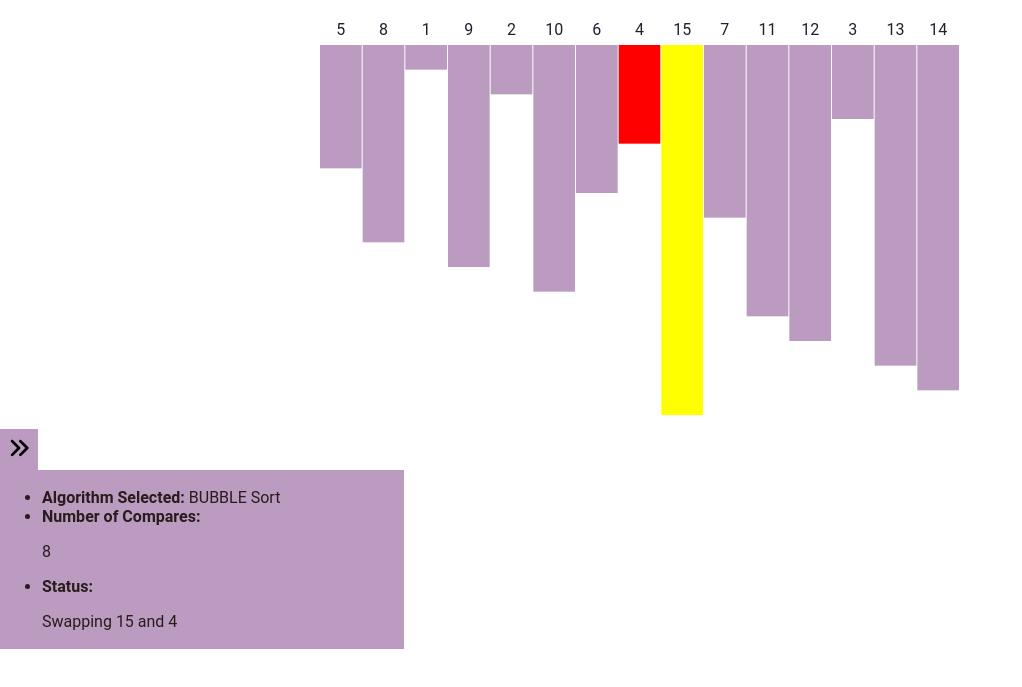
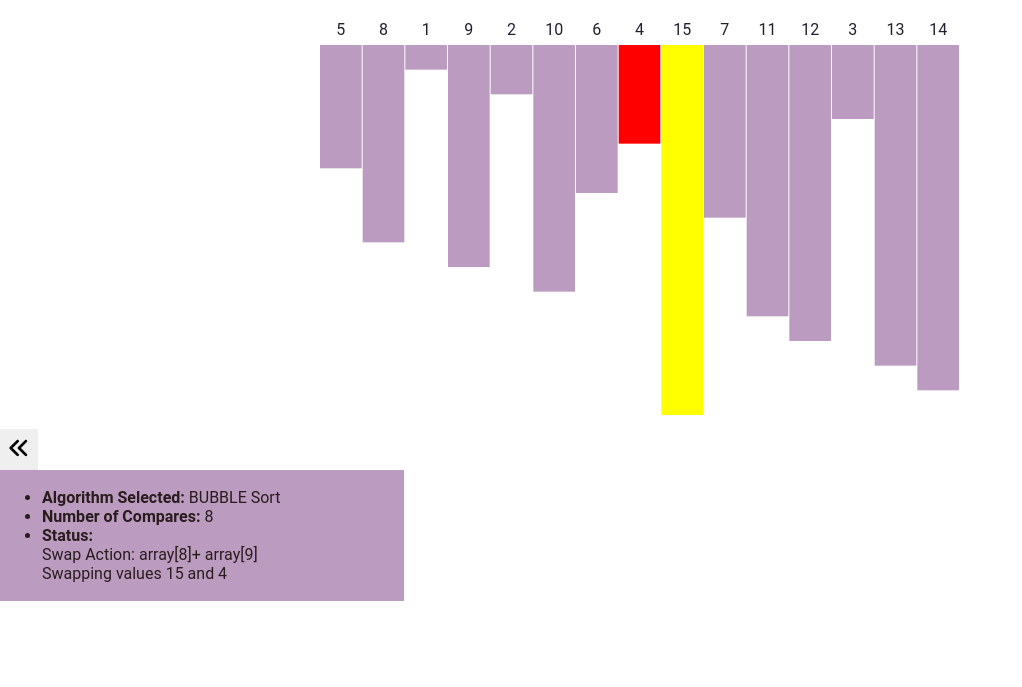
Before and after one commit to Bikesh14/VizAlgoCraft, a website: page index.html in a window 1280 px wide. Both pictures are taken after a click on the icon 884 px from the left and 37 px from the top of the page. Shown: the part 73-760 px from the top of the page, without its empty margins (0-1022 px from the left). Drawn offline with Linux system fonts and the light colour scheme.

Commit message:
add: auto toggle of sidepanel after sort process begin

```diff
--- a/index.html
+++ b/index.html
@@ -69,10 +69,10 @@
       <ul>
         <li><strong>Algorithm Selected:</strong> <span id="algorithm-name"></span></li>
         <li><strong>Number of Compares:</strong>
-          <p><span id="compare-count"></span></p>
+          <span id="compare-count"></span>
         </li>
         <li><strong>Status:</strong>
-          <p><span id="sort-status"></span></p>
+          <span id="sort-status"></span>
         </li>
       </ul>
     </div>
--- a/scripts/components/sortActions.js
+++ b/scripts/components/sortActions.js
@@ -12,8 +12,10 @@ const sortActionsMap = {
    */
   sorted: (action) => {
     const i = action.index;
+    sortStatus.style.color = custom_green;
     sortStatus.innerText = lines[i].getValue() + " is sorted.";
     lines[i].color = custom_green;
+    sortStatus.style.color = custom_black;
   },
 
   /**
@@ -22,8 +24,17 @@ const sortActionsMap = {
    */
   swap: (action) => {
     const [i, j] = action.index;
-    sortStatus.innerText =
-      "Swapping " + lines[i].getValue() + " and " + lines[j].getValue();
+    sortStatus.innerHTML =
+      "<br>Swap Action: array[" +
+      (i + 1) +
+      "]+ " +
+      "array[" +
+      (j + 1) +
+      "] <br>" +
+      "Swapping values " +
+      lines[i].getValue() +
+      " and " +
+      lines[j].getValue();
     playAudio("swap");
     let tmp = lines[i].getValue();
     lines[i].setValue(lines[j].getValue(), "red");
@@ -36,8 +47,17 @@ const sortActionsMap = {
    */
   comparing: (action) => {
     const [i, j] = action.index;
-    sortStatus.innerText =
-      "Comparing " + lines[i].getValue() + " and " + lines[j].getValue();
+    sortStatus.innerHTML =
+      "<br>Swap Action: array[" +
+      (i + 1) +
+      "]+ " +
+      "array[" +
+      (j + 1) +
+      "] <br>" +
+      "Comparing values " +
+      lines[i].getValue() +
+      " and " +
+      lines[j].getValue();
     numberOfCompares.innerText = 1 + Number(numberOfCompares.innerText);
     if (lines[i].color !== custom_green && lines[i].color !== custom_pivot) {
       lines[i].color = "blue";
--- a/scripts/constants.js
+++ b/scripts/constants.js
@@ -6,3 +6,10 @@ const custom_black = "#202030";
 const custom_pivot = "#1DF3FD";
 const custom_blue = "#67729D";
 const custom_alert_color = "#ff4545";
+
+const algorithmSelection = document.getElementById("sort-algorithm");
+const speedSelection = document.getElementById("speed-options");
+const arrayOptionsSelection = document.getElementById("array-options");
+const randomArraySection = document.getElementById("random-array-section");
+const customArraySection = document.getElementById("custom-array-section");
+const selectedAlgorithm = document.getElementById("sort-algorithm").value;
--- a/scripts/index.js
+++ b/scripts/index.js
@@ -17,9 +17,6 @@ function visualizeBars() {
   lines.forEach((l) => l.draw(ctx));
 }
 visualizeBars();
-
-const customArraySection = document.getElementById("custom-array-section");
-const randomArraySection = document.getElementById("random-array-section");
 
 document
   .getElementById("array-options")
@@ -103,13 +100,6 @@ const reloadButton = document.getElementById("reload-button");
 sortButton.addEventListener("click", function () {
   sortButton.style.display = "none";
   reloadButton.style.display = "block";
-  const algorithmSelection = document.getElementById("sort-algorithm");
-  const speedSelection = document.getElementById("speed-options");
-  const arrayOptionsSelection = document.getElementById("array-options");
-  const randomArraySection = document.getElementById("random-array-section");
-  const customArraySection = document.getElementById("custom-array-section");
-
-  const selectedAlgorithm = document.getElementById("sort-algorithm").value;
   const elementsToDisable = [
     algorithmSelection,
     speedSelection,
@@ -122,6 +112,9 @@ sortButton.addEventListener("click", function () {
   });
 
   sidePanel = document.querySelector(".side-panel");
+  toggleBtn.style.display = "none";
+  closeBtn.style.display = "block";
+
   sidePanel.style.left = "0";
   sidePanel.style.display = "block";
   console.log("selectedAlgorithm:", selectedAlgorithm);
@@ -145,8 +138,6 @@ sortButton.addEventListener("click", function () {
 
 reloadButton.addEventListener("click", function () {
   location.reload();
-  // sortButton.style.display = "block";
-  // reloadButton.style.display = "none";
 });
 // function closeWindow() {
 //   // You can add additional actions here if needed
--- a/styles/style.css
+++ b/styles/style.css
@@ -97,7 +97,7 @@ canvas,
 
   color: #291c1c;
   padding: 2px;
-  transition: 0.3s;
+  transition: 1s;
 }
 
 .side-panel-button {
```
